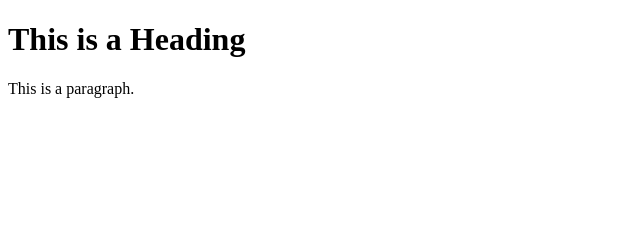
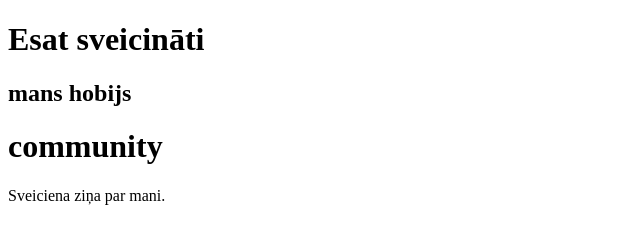
Before and after one commit to Stiivs/my-second-webpage, a plain HTML site: page index.html in a window 1280 px wide. Shown: the whole page, without its empty margins (0-640 px from the left). Drawn offline with Linux system fonts and the light colour scheme.

Commit message:
Update index.html

```diff
--- a/index.html
+++ b/index.html
@@ -2,8 +2,10 @@
 <html>
 <body>
 
-<h1>This is a Heading</h1>
-<p>This is a paragraph.</p>
+<h1>Esat sveicināti</h1>
+  <h2>mans hobijs</h2>
+  <h1>community</h2>
+<p>Sveiciena ziņa par mani.</p>
 
 </body>
 </html>
```
